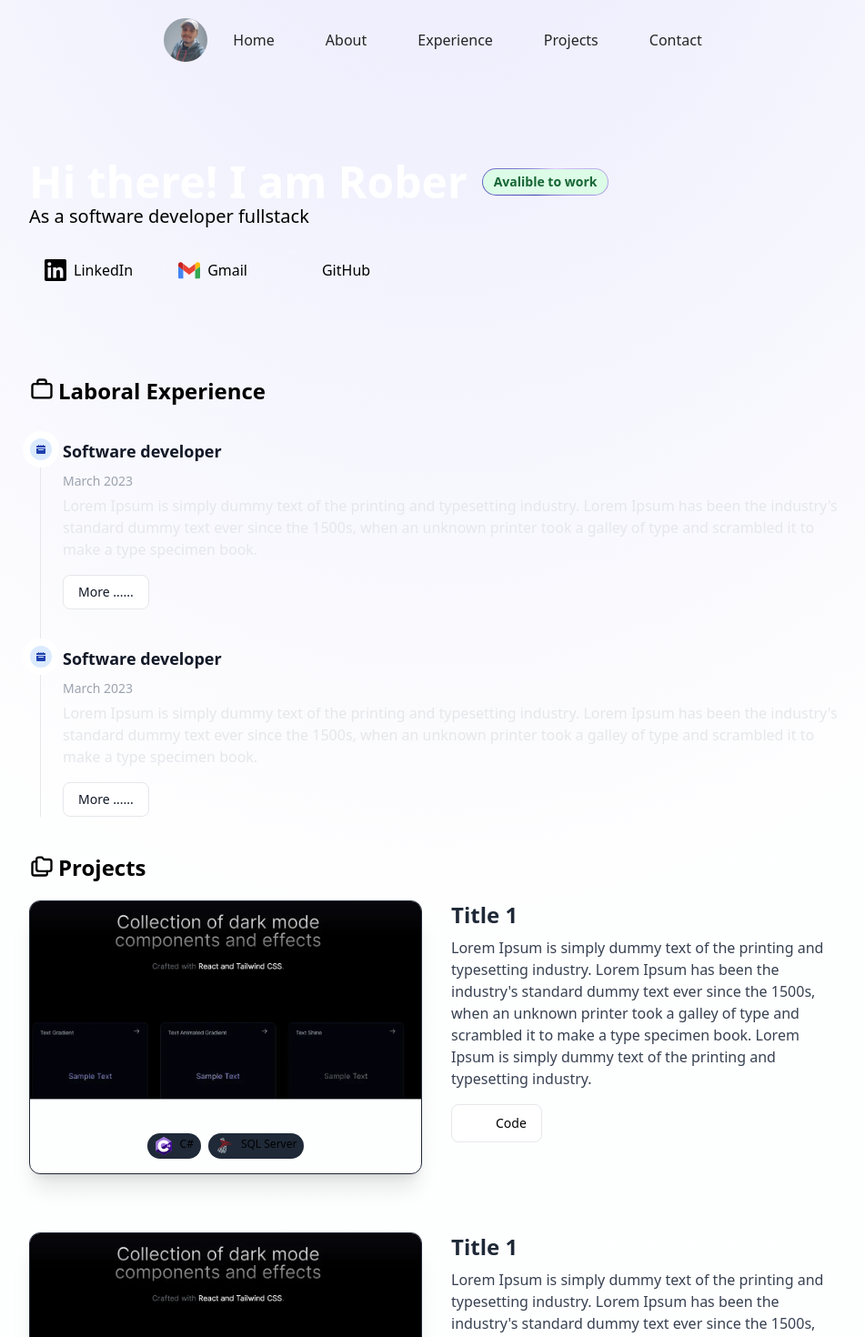
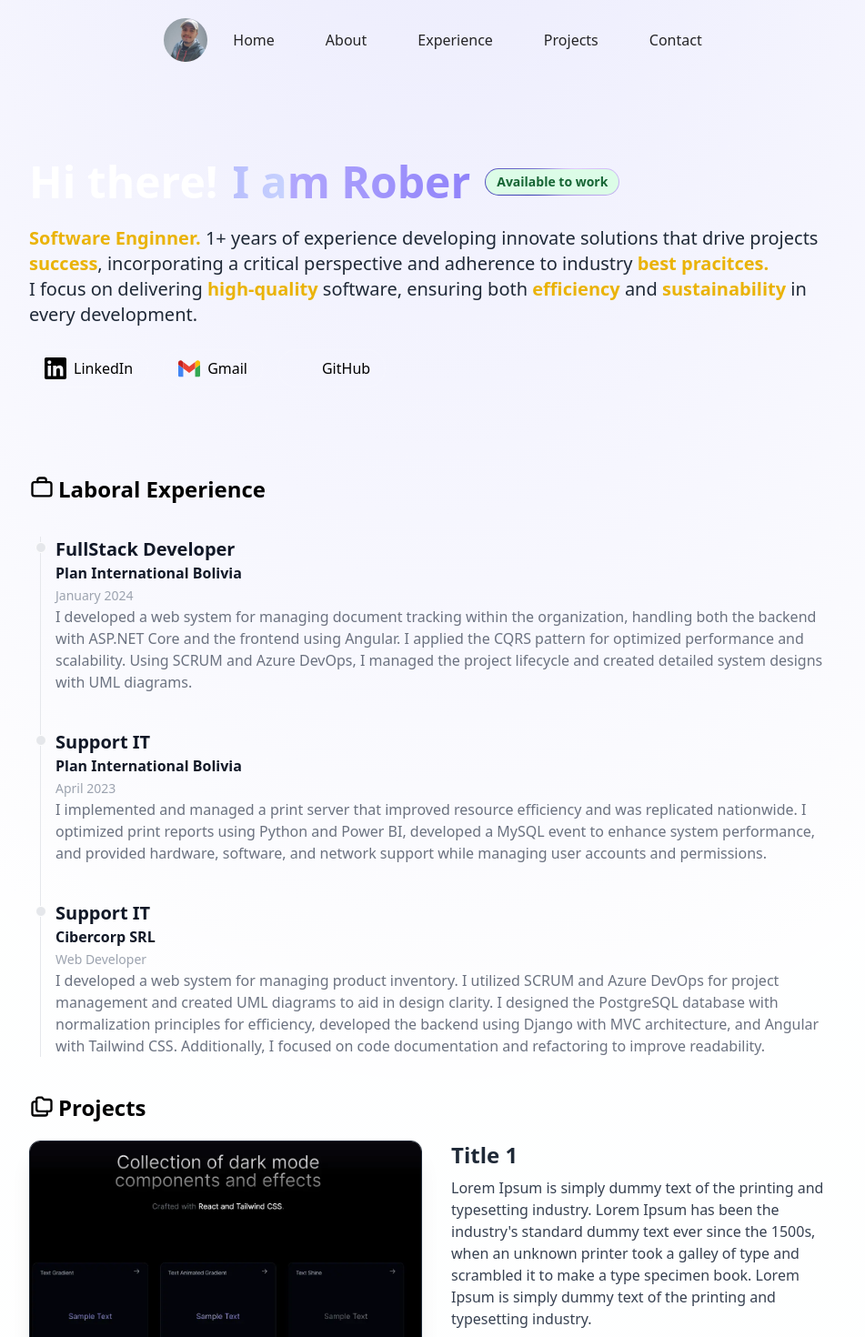
Before and after one commit to skeytor/portfolio, a React (Vite) app: page / in a window 1280 px wide. Shown: the top 1470 px of the page at 91% size, without its empty margins (160-1111 px from the left). Built offline with nearby package versions, Linux system fonts and the light colour scheme; some icons are missing.

Commit message:
add experience description

```diff
--- a/src/App.tsx
+++ b/src/App.tsx
@@ -6,25 +6,38 @@ import { SocialNetworkSection } from "./components/SocialNetworkSection";
 import Briefcase from "./icons/Briefcase";
 import { Projects } from "./components/Projects";
 import { FolderIcon } from "./icons/Folder";
+import { About } from "./components/About";
 
 export const App = () => {
   return (
     <>
       <Header />
-      <SectionContainer className="py-44 pb-24">
+      <SectionContainer id="top" className="py-44 pb-24">
         <main>
           <h1 className="text-white text-5xl font-bold flex flex-row gap-x-4">
-            Hi there! I am Rober
+            Hi there!
+            <span className="inline-flex animate-text-gradient bg-gradient-to-r from-[#b2a8fd] via-[#8678f9] to-[#c7d2fe] bg-[200%_auto] bg-clip-text text-transparent">
+              I am Rober
+            </span>
             <a
               href="https://www.linkedin.com/in/rober-guerrero/"
               target="_blank"
               rel="noopener"
               className="flex justify-center items-center"
             >
-              <Badge>Avalible to work</Badge>
+              <Badge>Available to work</Badge>
             </a>
           </h1>
-          <h2 className="text-xl">As a software developer fullstack</h2>
+          <p className="text-pretty mt-6 text-xl text-gray-800 dark:[&>strong]:text-sky-300 [&>strong]:text-yellow-500 [&>strong]:font-semibold dark:text-gray-300">
+            <strong>Software Enginner.</strong> 1+ years of experience
+            developing innovate solutions that drive projects{" "}
+            <strong>success</strong>, incorporating a critical perspective and
+            adherence to industry <strong>best pracitces.</strong>
+            <br />I focus on delivering <strong>high-quality </strong> software,
+            ensuring both{" "}
+            <strong>efficiency </strong> and <strong>sustainability</strong> in
+            every development.
+          </p>
           <SocialNetworkSection />
         </main>
       </SectionContainer>
@@ -42,6 +55,13 @@ export const App = () => {
         </h2>
         <Projects />
       </SectionContainer>
+      <SectionContainer id="about">
+        <h2 className="text-2xl font-semibold flex gap-x-1">
+          <FolderIcon className="size-7" />
+          About
+        </h2>
+        <About />
+      </SectionContainer>
     </>
   );
 };
--- /dev/null
+++ b/src/components/About.tsx
@@ -0,0 +1,5 @@
+export const About = () => {
+    return (
+        <h1>About section</h1>
+    )
+}
--- a/src/components/CardExperience.tsx
+++ b/src/components/CardExperience.tsx
@@ -7,32 +7,43 @@ interface Props {
 export const CardExperience = ({ experience: data }: Props) => {
   return (
     <>
-      <span className="absolute flex items-center justify-center w-6 h-6 bg-blue-100 rounded-full -start-3 ring-8 ring-white dark:ring-gray-900 dark:bg-blue-900">
-        <svg
-          className="w-2.5 h-2.5 text-blue-800 dark:text-blue-300"
-          aria-hidden="true"
-          xmlns="http://www.w3.org/2000/svg"
-          fill="currentColor"
-          viewBox="0 0 20 20"
-        >
-          <path d="M20 4a2 2 0 0 0-2-2h-2V1a1 1 0 0 0-2 0v1h-3V1a1 1 0 0 0-2 0v1H6V1a1 1 0 0 0-2 0v1H2a2 2 0 0 0-2 2v2h20V4ZM0 18a2 2 0 0 0 2 2h16a2 2 0 0 0 2-2V8H0v10Zm5-8h10a1 1 0 0 1 0 2H5a1 1 0 0 1 0-2Z" />
-        </svg>
-      </span>
-      <h3 className="flex items-center mb-3 text-lg font-semibold text-gray-900 dark:text-indigo-100">
+      <div className="absolute w-3 h-3 bg-gray-200 rounded-full mt-1.5 -start-1.5 border border-white dark:border-gray-900 dark:bg-sky-400"></div>
+      <h3 className="text-xl font-bold text-gray-900 dark:text-sky-400">
         {data.title}
       </h3>
-      <time className="block mb-2 text-sm font-normal leading-none text-gray-400 dark:text-sky-200">
+      <h4 className="ext-xl font-bold text-gray-900 dark:text-gray-100">{data.company}</h4>
+      <time className="mb-1 text-sm leading-none text-gray-400 dark:text-gray-400">
         {data.date}
       </time>
-      <p className="mb-4 text-base font-normal text-gray-200 dark:text-gray-400 text-pretty">
+
+      <p className="text-pretty mb-4 text-base font-normal text-gray-500 dark:text-gray-300">
         {data.description}
       </p>
-      <a
-        href={data.link}
-        className="inline-flex items-center px-4 py-2 text-sm font-medium text-gray-900 bg-white border border-gray-200 rounded-lg hover:bg-gray-100 hover:text-blue-700 focus:z-10 focus:ring-4 focus:outline-none focus:ring-gray-100 focus:text-blue-700 dark:bg-gray-800 dark:text-gray-400 dark:border-gray-600 dark:hover:text-white dark:hover:bg-gray-700 dark:focus:ring-gray-700"
-      >
-        More ......
-      </a>
+      {data.link ? (
+        <a
+          href="#"
+          className="inline-flex items-center px-4 py-2 text-sm font-medium text-gray-900 bg-white border border-gray-200 rounded-lg hover:bg-gray-100 hover:text-blue-700 focus:z-10 focus:ring-4 focus:outline-none focus:ring-gray-100 focus:text-blue-700 dark:bg-gray-800 dark:text-gray-400 dark:border-gray-600 dark:hover:text-white dark:hover:bg-gray-700 dark:focus:ring-gray-700"
+        >
+          Learn more{" "}
+          <svg
+            className="w-3 h-3 ms-2 rtl:rotate-180"
+            aria-hidden="true"
+            xmlns="http://www.w3.org/2000/svg"
+            fill="none"
+            viewBox="0 0 14 10"
+          >
+            <path
+              stroke="currentColor"
+              strokeLinecap="round"
+              strokeLinejoin="round"
+              strokeWidth="2"
+              d="M1 5h12m0 0L9 1m4 4L9 9"
+            />
+          </svg>
+        </a>
+      ) : (
+        <></>
+      )}
     </>
   );
 };
--- a/src/components/CardProject.tsx
+++ b/src/components/CardProject.tsx
@@ -19,11 +19,9 @@ export const CardProject = ({
             loading="lazy"
             src={image}
           />
-
-          {/* Move tags section here, below the image */}
           <ul className="flex flex-wrap justify-center mt-4 mb-4 gap-x-2">
-            {tags.map((tag, index) => (
-              <li key={index}>
+            {tags.map((tag) => (
+              <li key={tag.name}>
                 <span
                   className={`flex gap-x-2 rounded-full text-xs py-1 px-2 ${tag.class}`}
                 >
@@ -35,7 +33,6 @@ export const CardProject = ({
           </ul>
         </div>
       </div>
-
       <div className="w-full md:w-1/2 md:max-w-lg">
         <h3 className="text-2xl font-bold text-gray-800 dark:text-gray-100">
           {title}
--- a/src/components/Experience.tsx
+++ b/src/components/Experience.tsx
@@ -4,37 +4,49 @@ export interface ExperienceItem {
   date: string;
   title: string;
   description: string;
-  link: string;
+  company?: string;
+  link?: string;
 }
 
 const EXPERIENCE_ITMES: ExperienceItem[] = [
   {
-    date: "March 2023",
-    title: "Software developer",
-    description: `Lorem Ipsum is simply dummy text of the printing
-      and typesetting industry.
-      Lorem Ipsum has been the industry's standard dummy
-      text ever since the 1500s, when an unknown printer took a galley
-      of type and scrambled it to make a type specimen book.`,
-    link: "#",
+    date: "January 2024",
+    title: "FullStack Developer",
+    description: `I developed a web system for managing document tracking within the organization,
+    handling both the backend with ASP.NET Core and the frontend using Angular.
+    I applied the CQRS pattern for optimized performance and scalability.
+    Using SCRUM and Azure DevOps,
+    I managed the project lifecycle and created detailed system designs with UML diagrams.`,
+    company: "Plan International Bolivia",
   },
   {
-    date: "March 2023",
-    title: "Software developer",
-    description: `Lorem Ipsum is simply dummy text of the printing
-      and typesetting industry.
-      Lorem Ipsum has been the industry's standard dummy
-      text ever since the 1500s, when an unknown printer took a galley
-      of type and scrambled it to make a type specimen book.`,
-    link: "#",
+    date: "April 2023",
+    title: "Support IT",
+    description: `I implemented and managed a print server that improved resource efficiency
+    and was replicated nationwide.
+    I optimized print reports using Python and Power BI,
+    developed a MySQL event to enhance system performance,
+    and provided hardware, software, and network support while managing user accounts and permissions.`,
+    company: "Plan International Bolivia",
+  },
+  {
+    date: "Web Developer",
+    title: "Support IT",
+    description: `I developed a web system for managing product inventory.
+    I utilized SCRUM and Azure DevOps for project management and created UML
+    diagrams to aid in design clarity. I designed the PostgreSQL database with normalization principles for efficiency,
+    developed the backend using Django with MVC architecture,
+    and Angular with Tailwind CSS.
+    Additionally, I focused on code documentation and refactoring to improve readability.`,
+    company: "Cibercorp SRL",
   },
 ];
 
 export const Experience = () => {
   return (
-    <ol className="relative border-s border-gray-200 ml-3 mt-9">
-      {EXPERIENCE_ITMES.map((item) => (
-        <li key={item.link} className="mb-10 ms-6">
+    <ol className="relative border-s border-gray-200 dark:border-gray-700 ml-3 mt-9">
+      {EXPERIENCE_ITMES.map((item, index) => (
+        <li key={`${item.date}${index}`} className="mb-10 ms-4">
           <CardExperience experience={{ ...item }} />
         </li>
       ))}
--- a/src/components/Projects.tsx
+++ b/src/components/Projects.tsx
@@ -41,19 +41,19 @@ const PROJECTS: Project[] = [
       text ever since the 1500s, when an unknown printer took a galley
       of type and scrambled it to make a type specimen book. Lorem Ipsum is simply dummy text of the printing
       and typesetting industry.`,
-    github: "github",
+    github: "github1",
     image: "/src/assets/image.webp",
     tags: TAGS.filter((tag) => ["C#", "SQL Server"].includes(tag.name)),
   },
   {
-    title: "Title 1",
+    title: "Title 2",
     description: `Lorem Ipsum is simply dummy text of the printing
       and typesetting industry.
       Lorem Ipsum has been the industry's standard dummy
       text ever since the 1500s, when an unknown printer took a galley
       of type and scrambled it to make a type specimen book.`,
     link: "www.google.com",
-    github: "github",
+    github: "github2",
     image: "/src/assets/image.webp",
     tags: TAGS.filter((tag) => ["C#"].includes(tag.name)),
   },
@@ -62,8 +62,8 @@ const PROJECTS: Project[] = [
 export const Projects = () => {
   return (
     <div className="flex flex-col gap-y-16 mt-5 mb-4">
-      {PROJECTS.map((project, index) => (
-        <CardProject key={index} project={{ ...project }} />
+      {PROJECTS.map((project) => (
+        <CardProject key={project.github} project={{ ...project }} />
       ))}
     </div>
   );
--- a/src/components/SectionContainer.tsx
+++ b/src/components/SectionContainer.tsx
@@ -8,7 +8,7 @@ interface Props {
 export const SectionContainer = ({ children, id, className }: Props) => {
   return (
     <section
-      id={id ?? ""}
+      id={id}
       className={`scroll-m-20 w-full mx-auto container lg:max-w-4xl md:max-w-2xl ${className}`}
     >
       {children}
--- a/tailwind.config.js
+++ b/tailwind.config.js
@@ -2,7 +2,18 @@
 export default {
   content: ["./index.html", "./src/**/*.{js,ts,jsx,tsx}"],
   theme: {
-    extend: {},
+    extend: {
+      animation: {
+        "text-gradient": "text-gradient 1.5s linear infinite",
+      },
+      keyframes: {
+        "text-gradient": {
+          to: {
+            backgroundPosition: "200% center",
+          },
+        },
+      },
+    },
   },
   plugins: [],
 };
```
